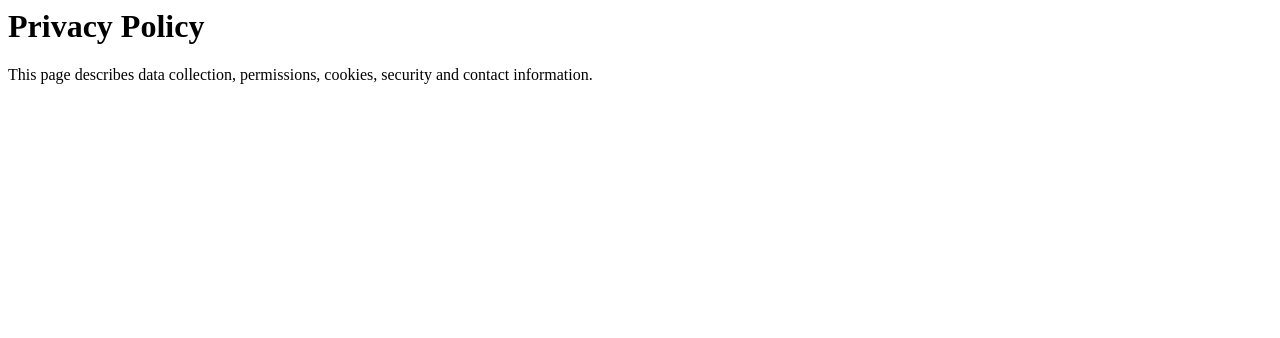
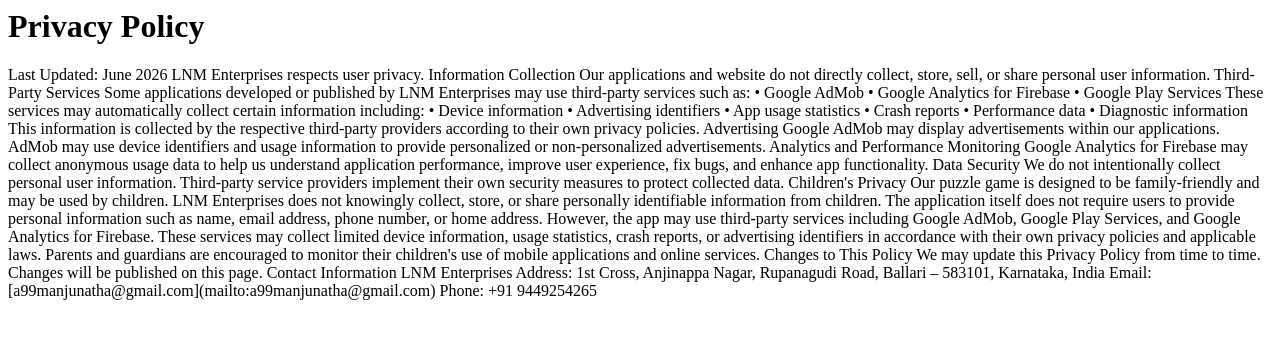
Before and after one commit to manjunathaVadhiraaju/manjunathavadhiraaju.github.io, a plain HTML site: page privacy-policy.html in a window 1280 px wide. Drawn offline with Linux system fonts and the light colour scheme.

Commit message:
Expand privacy policy with comprehensive details
Added detailed privacy policy information including data collection, third-party services, advertising, analytics, data security, children's privacy, and contact information.

```diff
--- a/privacy-policy.html
+++ b/privacy-policy.html
@@ -1 +1,72 @@
-<html><body><h1>Privacy Policy</h1><p>This page describes data collection, permissions, cookies, security and contact information.</p></body></html>
+<html><body><h1>Privacy Policy</h1><p>
+
+Last Updated: June 2026
+
+LNM Enterprises respects user privacy.
+
+Information Collection
+
+Our applications and website do not directly collect, store, sell, or share personal user information.
+
+Third-Party Services
+
+Some applications developed or published by LNM Enterprises may use third-party services such as:
+
+• Google AdMob
+• Google Analytics for Firebase
+• Google Play Services
+
+These services may automatically collect certain information including:
+
+• Device information
+• Advertising identifiers
+• App usage statistics
+• Crash reports
+• Performance data
+• Diagnostic information
+
+This information is collected by the respective third-party providers according to their own privacy policies.
+
+Advertising
+
+Google AdMob may display advertisements within our applications. AdMob may use device identifiers and usage information to provide personalized or non-personalized advertisements.
+
+Analytics and Performance Monitoring
+
+Google Analytics for Firebase may collect anonymous usage data to help us understand application performance, improve user experience, fix bugs, and enhance app functionality.
+
+Data Security
+
+We do not intentionally collect personal user information. Third-party service providers implement their own security measures to protect collected data.
+
+Children's Privacy
+
+Our puzzle game is designed to be family-friendly and may be used by children.
+
+LNM Enterprises does not knowingly collect, store, or share personally identifiable information from children.
+
+The application itself does not require users to provide personal information such as name, email address, phone number, or home address.
+
+However, the app may use third-party services including Google AdMob, Google Play Services, and Google Analytics for Firebase. These services may collect limited device information, usage statistics, crash reports, or advertising identifiers in accordance with their own privacy policies and applicable laws.
+
+Parents and guardians are encouraged to monitor their children's use of mobile applications and online services.
+Changes to This Policy
+
+We may update this Privacy Policy from time to time. Changes will be published on this page.
+
+Contact Information
+
+LNM Enterprises
+
+Address:
+1st Cross, Anjinappa Nagar,
+Rupanagudi Road,
+Ballari – 583101,
+Karnataka, India
+
+Email:
+[a99manjunatha@gmail.com](mailto:a99manjunatha@gmail.com)
+
+Phone:
++91 9449254265
+</p></body></html>
```
